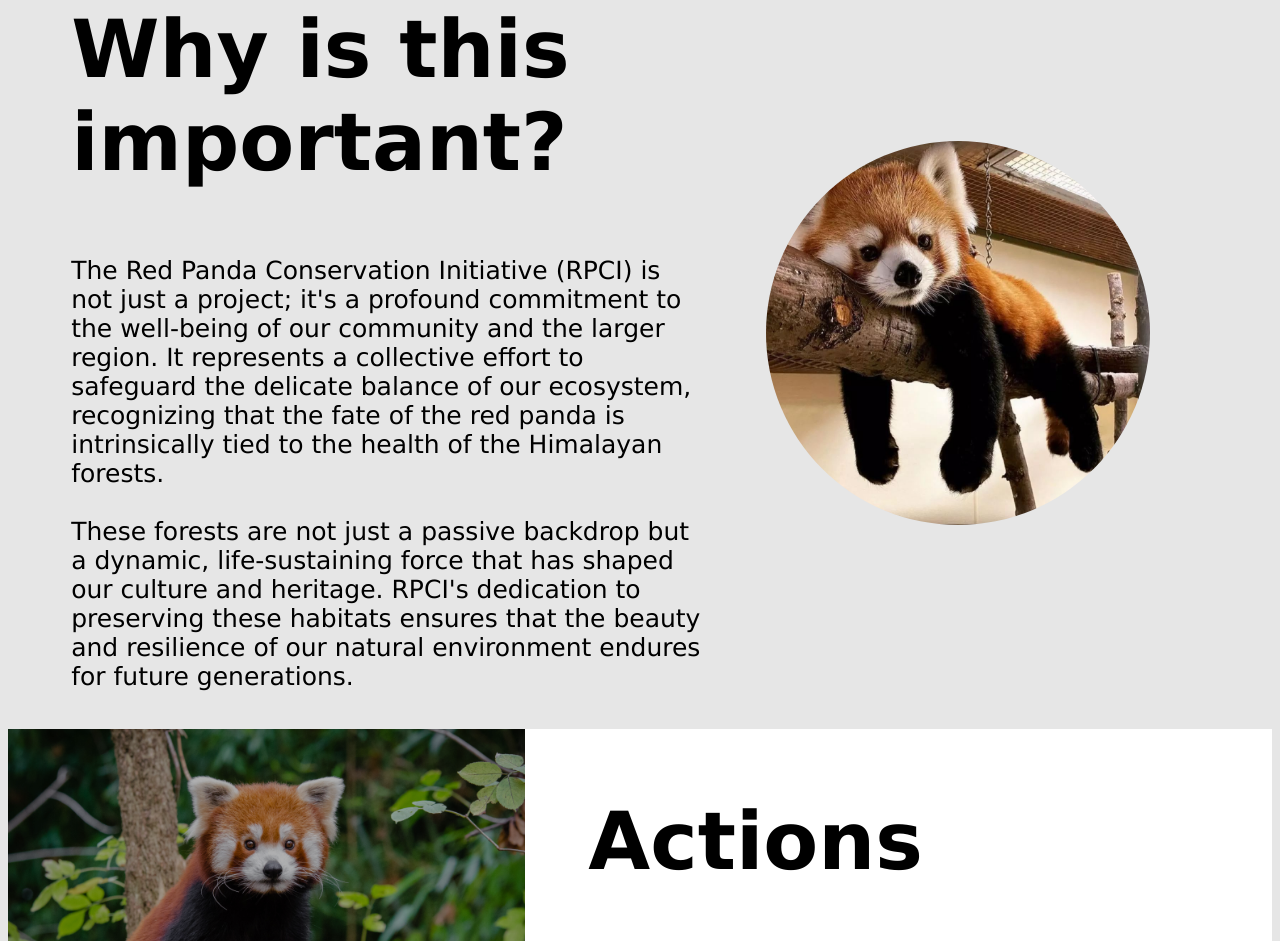
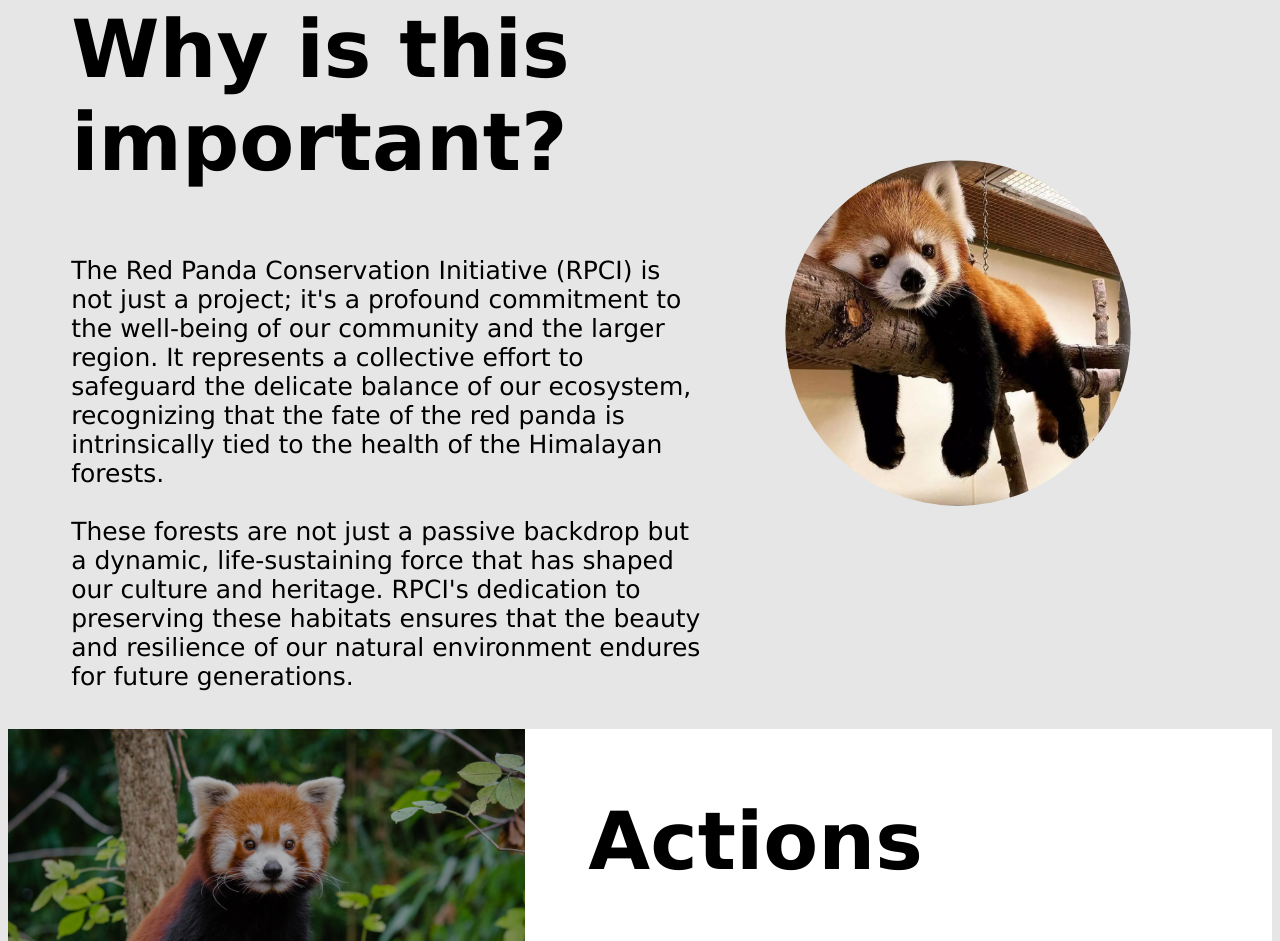
Before and after one commit to Robatortas/Pandy, a plain HTML site: page index.html in a window 1280 px wide. Shown: the part 862-1803 px from the top of the page. Drawn offline with Linux system fonts and the light colour scheme.

Commit message:
Minor text image adjustments

```diff
--- a/index.html
+++ b/index.html
@@ -41,7 +41,7 @@
                     <br><br>
                     These forests are not just a passive backdrop but a dynamic, life-sustaining force that has shaped our culture and heritage. RPCI's dedication to preserving these habitats ensures that the beauty and resilience of our natural environment endures for future generations.
                 </div>
-                <img src="res/red_panda_2.png" alt="" style="float: left;">
+                <img src="res/red_panda_2.png" alt="" style="transform: scale(0.9);">
         </div>
 
         <div class="text-container" style="display: flex; background-color: white; color: black;">
```
Also changed, not shown: style.css (line endings or trailing spaces).
